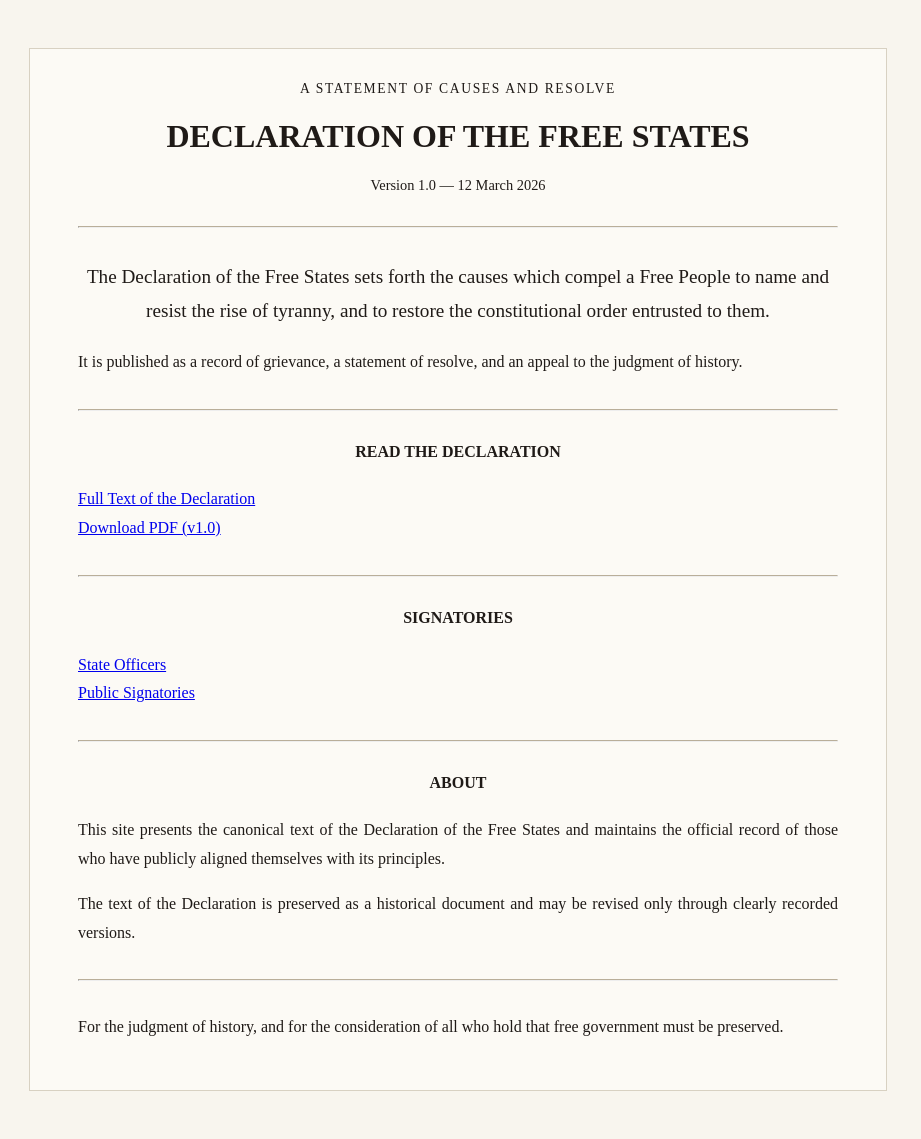
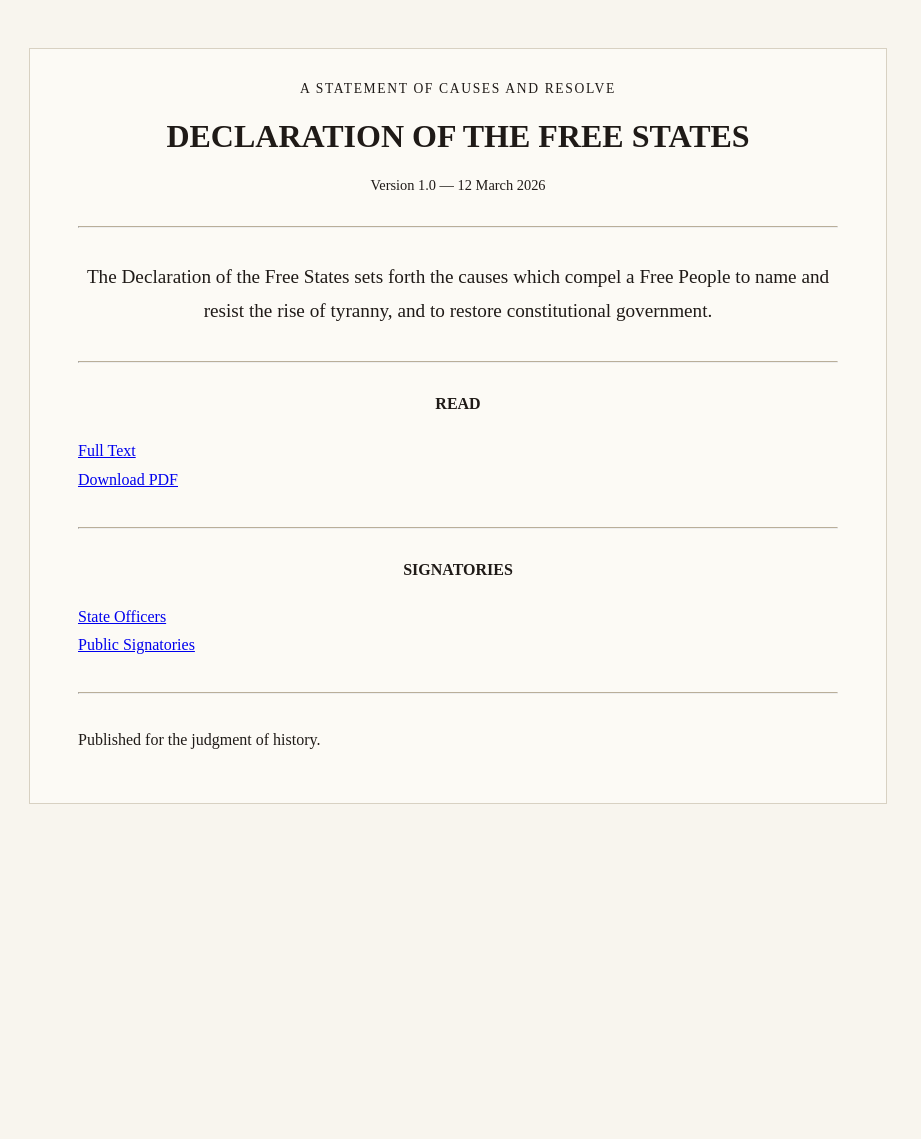
Before and after one commit to thefreestates/declaration-of-the-free-states, a Jekyll site: the page built from index.md, in a window 1280 px wide. Shown: the whole page, without its empty margins (0-921 px from the left). Built offline with Jekyll 4.4.1, drawn with Linux system fonts in a browser that asks for light colours; after the commit the page ends 900 px from its top, so only the background shows below that.

Commit message:
Update index.md
clean up titles

```diff
--- a/index.md
+++ b/index.md
@@ -16,20 +16,16 @@ title: "Declaration of the Free States"
 <hr class="rule">
 
 <p class="lead">
-The Declaration of the Free States sets forth the causes which compel a Free People to name and resist the rise of tyranny, and to restore the constitutional order entrusted to them.
-</p>
-
-<p>
-It is published as a record of grievance, a statement of resolve, and an appeal to the judgment of history.
+The Declaration of the Free States sets forth the causes which compel a Free People to name and resist the rise of tyranny, and to restore constitutional government.
 </p>
 
 <hr class="rule">
 
-<h2>Read the Declaration</h2>
+<h2>Read</h2>
 
 <p>
-<a href="{{ '/declaration.html' | relative_url }}">Full Text of the Declaration</a><br>
-<a href="{{ '/declaration.pdf' | relative_url }}">Download PDF (v1.0)</a>
+<a href="{{ '/declaration.html' | relative_url }}">Full Text</a><br>
+<a href="{{ '/declaration.pdf' | relative_url }}">Download PDF</a>
 </p>
 
 <hr class="rule">
@@ -43,24 +39,10 @@ It is published as a record of grievance, a statement of resolve, and an appeal
 
 <hr class="rule">
 
-<h2>About</h2>
-
-<p>
-This site presents the canonical text of the Declaration of the Free States and maintains the official record of those who have publicly aligned themselves with its principles.
-</p>
-
-<p>
-The text of the Declaration is preserved as a historical document and may be revised only through clearly recorded versions.
-</p>
-
-<hr class="rule">
-
 <div class="closing-block">
-
-<p>
-For the judgment of history, and for the consideration of all who hold that free government must be preserved.
-</p>
-
+  <p>
+  Published for the judgment of history.
+  </p>
 </div>
 
 </div>
```
